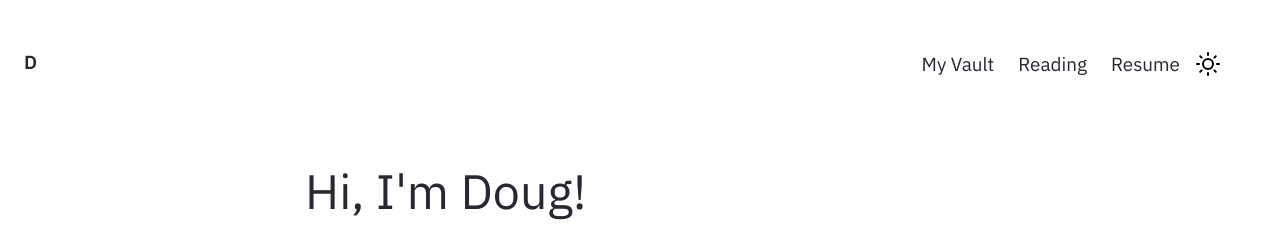
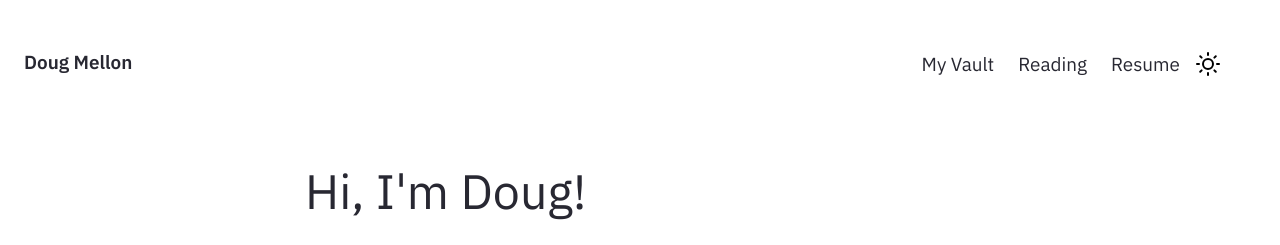
Before and after one commit to dougmellon/dougmellon.github.io, a Jekyll site: the page built from pages/index.md, in a window 1280 px wide. Shown: the top 245 px of the page. Built offline with Jekyll 4.4.1, drawn with Linux system fonts in a browser that asks for light colours.

Commit message:
Working on index

```diff
--- a/_config.yml
+++ b/_config.yml
@@ -27,7 +27,7 @@ baseurl: ""
 
 # Website Header, Description, Footer year and text.
 # If you are deleting this, make sure you remove it from HTML files too
-heading: D # Change this
+heading: Doug Mellon # Change this
 content: Digital Garden
 copyright:
   year:
```
